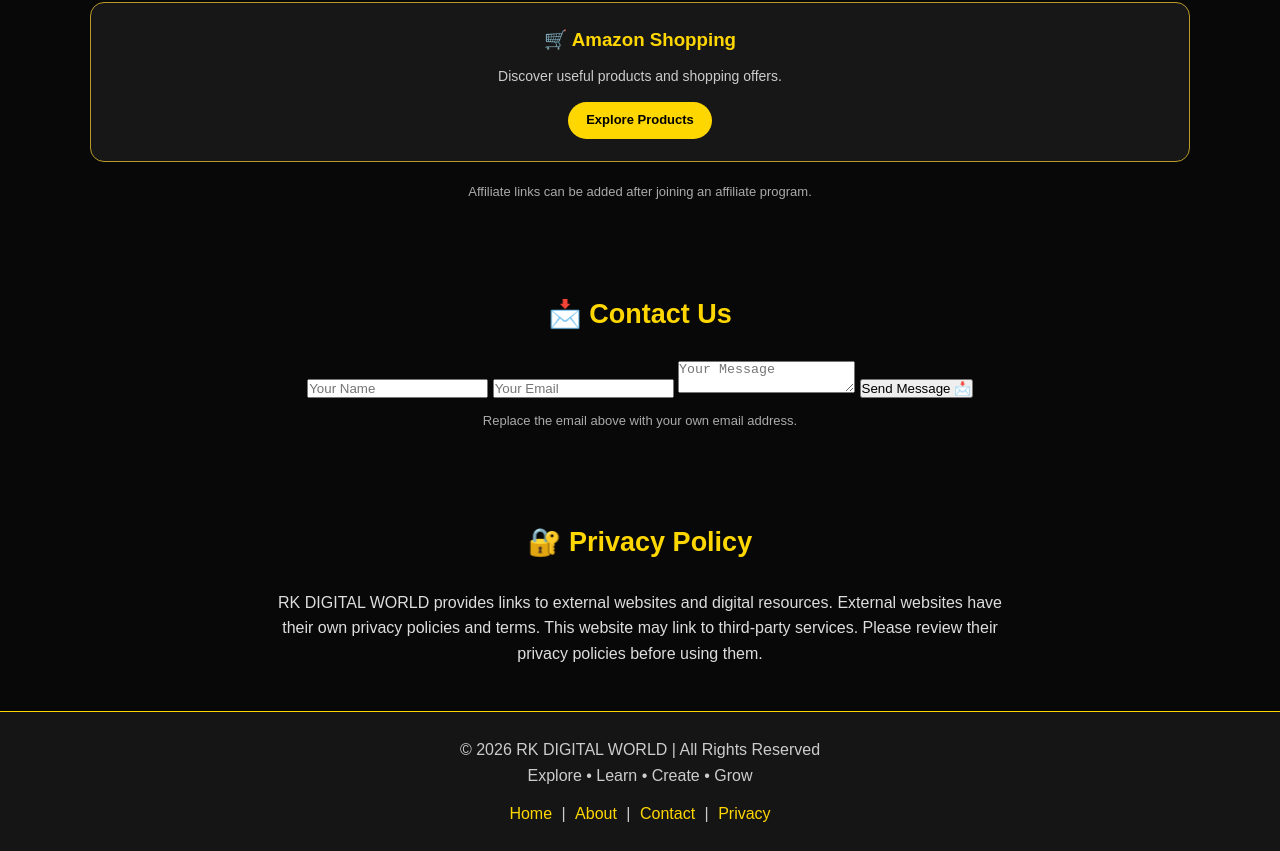
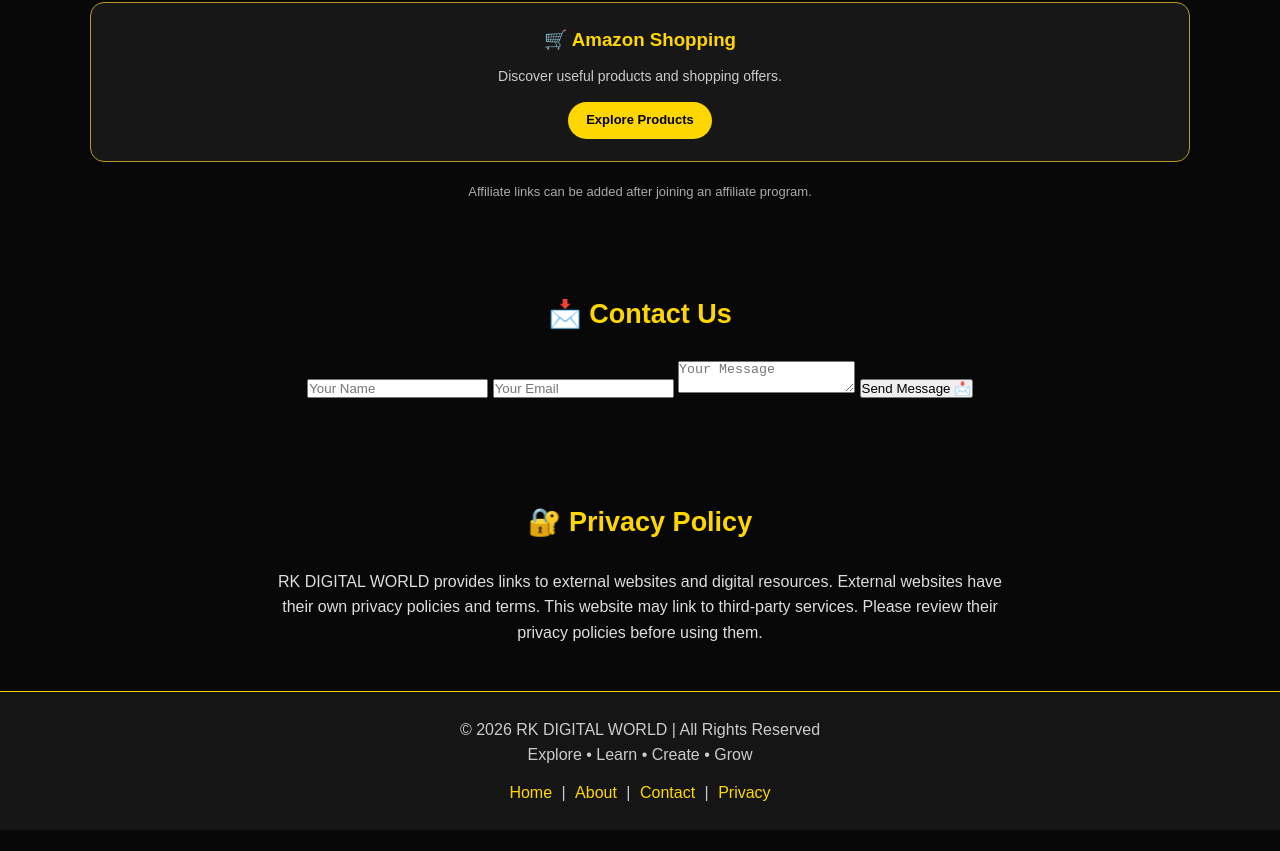
Before and after one commit to rajmetre550-art/RK-digital-world-, a plain HTML site: page index.html in a window 1280 px wide. Shown: the part 3958-4809 px from the top of the page. After the commit the page ends 4788 px from the top, so only its background shows below. Drawn offline with Linux system fonts and the light colour scheme.

Commit message:
Remove extra contact form instruction
Updated the Contact Us section and removed unnecessary text.

```diff
--- a/index.html
+++ b/index.html
@@ -592,7 +592,7 @@ footer a {
 
 
   <p style="color:#aaa;font-size:13px;margin-top:10px;">
-    Replace the email above with your own email address.
+
   </p>
 </section>
 
```
